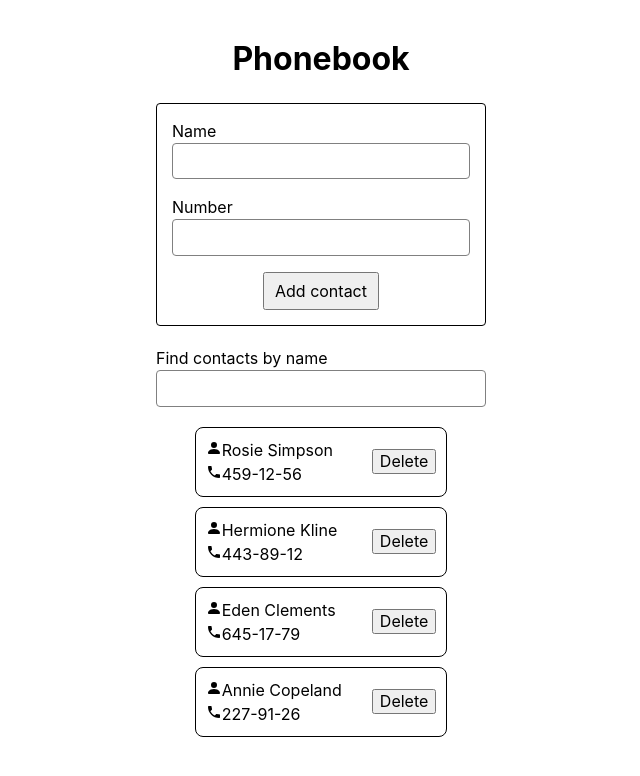
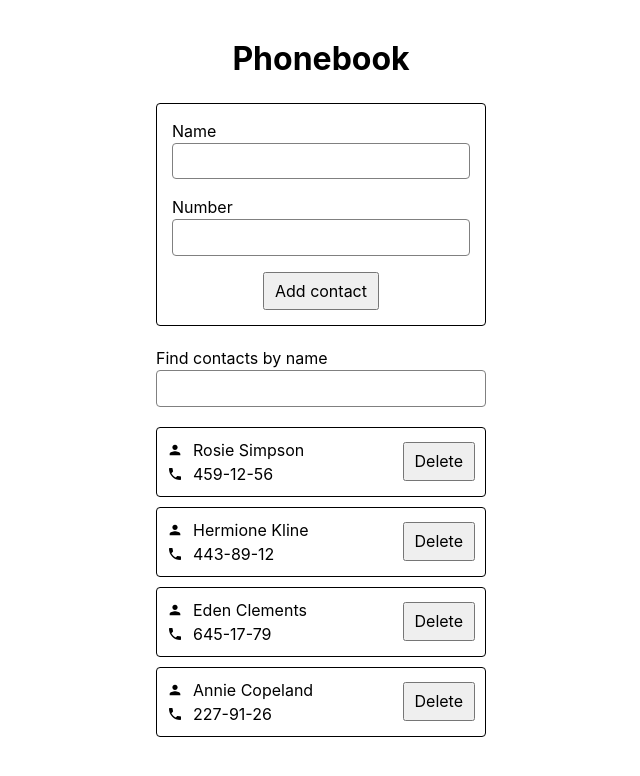
Before and after one commit to valentyna88/goit-react-hw-03, a React (Vite) app: page / in a window 1280 px wide. Shown: the top 776 px of the page, without its empty margins (319-959 px from the left). Built offline with nearby package versions, Linux system fonts and the light colour scheme.

Commit message:
Update styles

```diff
--- a/src/components/Contact/Contact.jsx
+++ b/src/components/Contact/Contact.jsx
@@ -1,17 +1,16 @@
-import { BsFillPersonFill } from 'react-icons/bs';
-import { MdPhone } from 'react-icons/md';
+import { MdPerson, MdPhone } from 'react-icons/md';
 
 import css from './Contact.module.css';
 
 const Contact = ({ name, number, onDelete }) => {
   return (
     <li className={css.contactItem}>
-      <div className={css.contactInfo}>
-        <p>
-          <BsFillPersonFill />
+      <div>
+        <p className={css.contactInfo}>
+          <MdPerson />
           {name}
         </p>
-        <p>
+        <p className={css.contactInfo}>
           <MdPhone />
           {number}
         </p>
--- a/src/components/Contact/Contact.module.css
+++ b/src/components/Contact/Contact.module.css
@@ -2,8 +2,18 @@
   display: flex;
   justify-content: space-between;
   align-items: center;
-  gap: 30px;
+  min-width: 330px;
   padding: 10px;
   border: 1px solid black;
-  border-radius: 8px;
+  border-radius: 4px;
 }
+
+.contactInfo {
+  display: flex;
+  align-items: center;
+  gap: 10px;
+}
+
+.btn {
+  padding: 8px 10px;
+}
```
